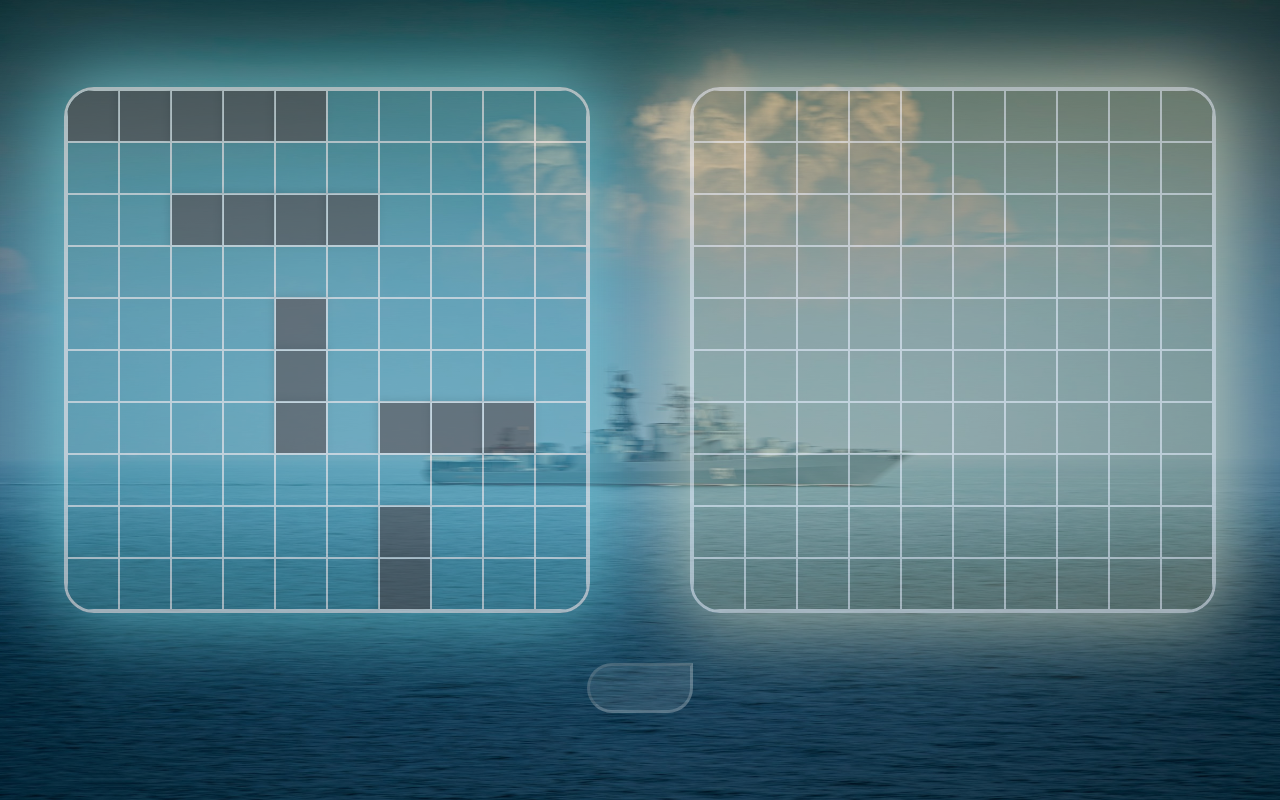
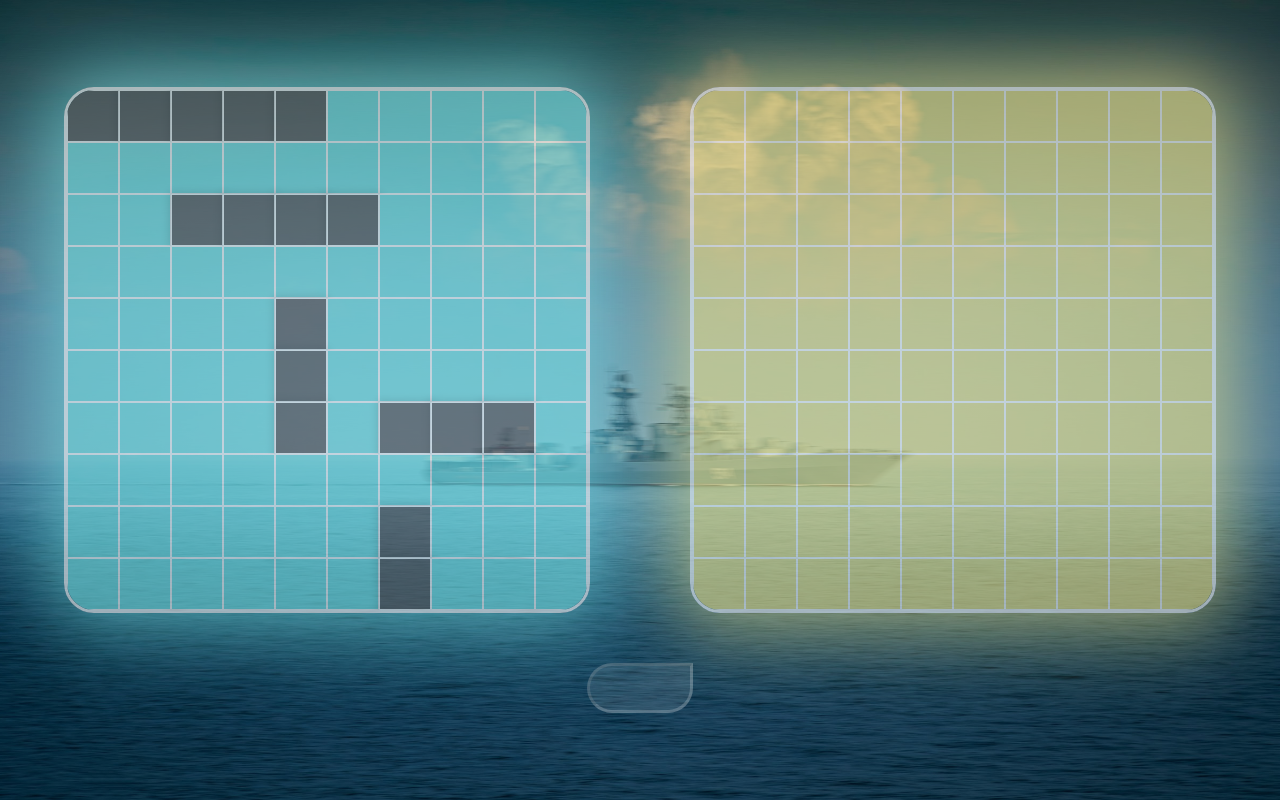
Before and after one commit to Overlandcoder/battleship, a website built with webpack: page src/template.html in a window 1280 px wide. Built offline with nearby package versions, Linux system fonts and the light colour scheme.

Commit message:
refactor(style): create main and opponent color variables

```diff
--- a/src/styles.css
+++ b/src/styles.css
@@ -1,3 +1,10 @@
+:root {
+  /* --main-color-rgb: 122 222 231;
+  --opponent-color-rgb: 234 228 170; */
+  --main-color: #7ae6e7;
+  --opponent-color: #efe58a;
+}
+
 * {
   margin: 0;
   padding: 0;
@@ -42,11 +49,11 @@ body {
 }
 
 .player-board {
-  box-shadow: 0 0 80px 18px rgb(122, 222, 231);
+  box-shadow: 0 0 80px 18px var(--main-color);
 }
 
 .computer-board {
-  box-shadow: 0 0 80px 18px #ebecca;
+  box-shadow: 0 0 80px 18px var(--opponent-color)
 }
 
 .row {
@@ -67,11 +74,11 @@ body {
 }
 
 .player-board .water {
-  background-color: rgb(122, 222, 231, 0.5);
+  background-color: var(--main-color);
 }
 
 .computer-board .water {
-  background-color: rgb(229, 223, 172, 0.5);
+  background-color: var(--opponent-color);
 }
 
 .computer-board .water:hover {
@@ -85,7 +92,7 @@ body {
 }
 
 .miss {
-  background-color: rgb(229, 223, 172);
+  background-color: var(--opponent-color);
   filter: brightness(0.8);
 }
 
@@ -106,8 +113,8 @@ body {
 .highlight {
   font-weight: bold;
   text-shadow: 1px 1px 2px rgba(0, 0, 0, 0.5);
-  box-shadow: 2px -2px 10px 1px #48abe0;
-  border: 3px inset rgba(70, 221, 251, 0.8);
+  box-shadow: 2px -2px 10px 1px var(--main-color);
+  border: 3px inset var(--main-color);
 }
 
 @keyframes messagePop {
```
